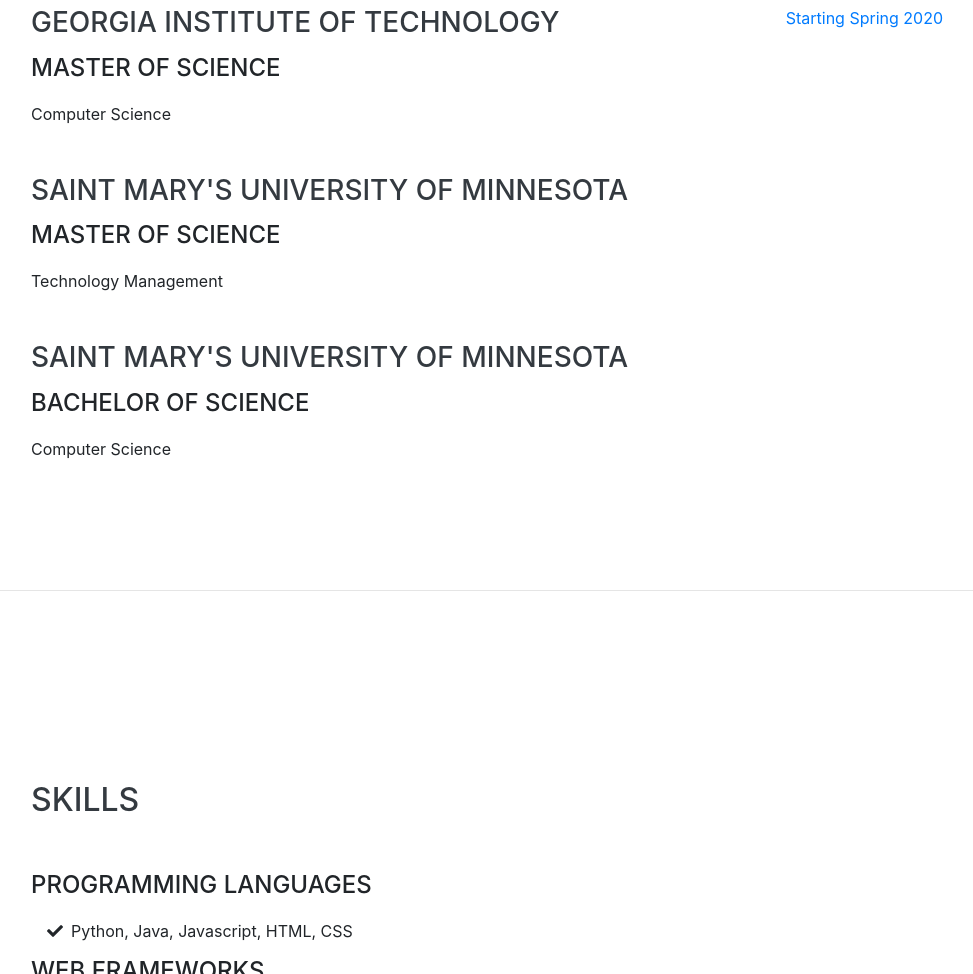
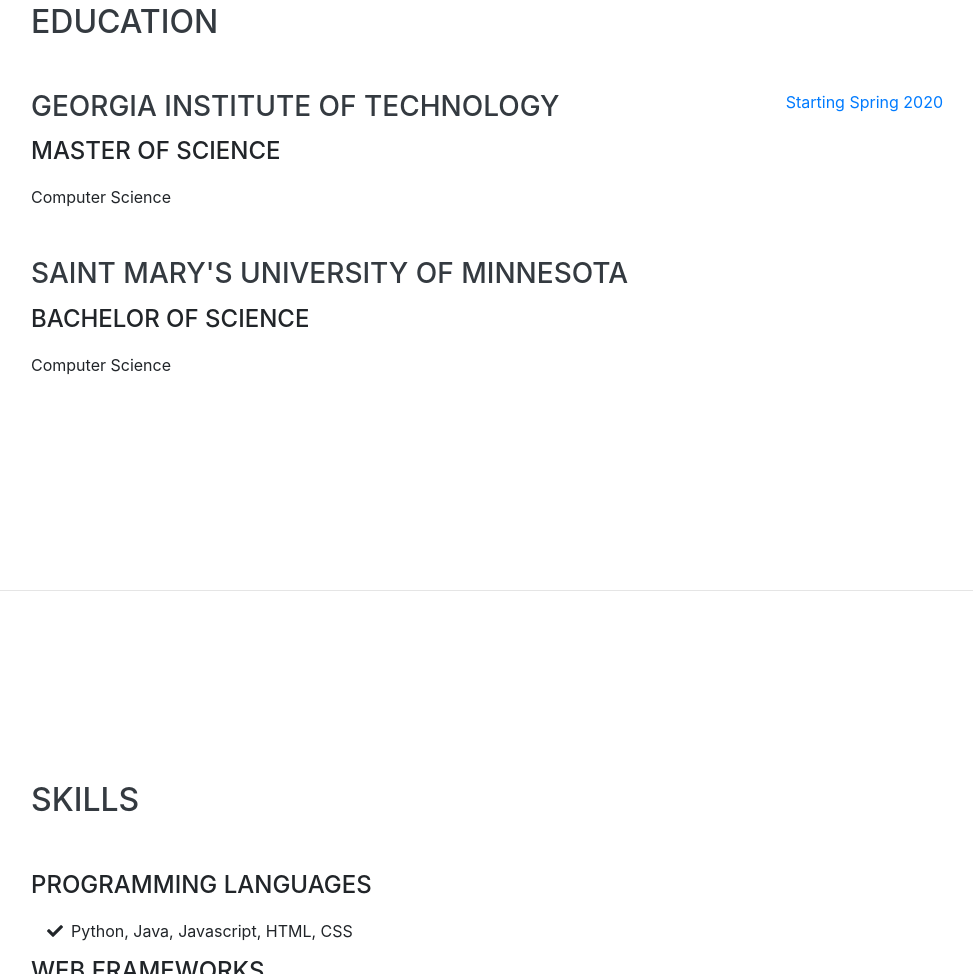
Before and after one commit to kateplawiak/kateplawiak.guthub.io, a website with bundled scripts: page index.html in a window 1280 px wide. Shown: the part 2423-3397 px from the top of the page, without its empty margins (289-1262 px from the left). Built offline with nearby package versions, Linux system fonts and the light colour scheme; a web font is replaced by a local one.

Commit message:
edu edits

```diff
--- a/index.html
+++ b/index.html
@@ -175,14 +175,14 @@
           </div>
         </div>
 
-        <div class="resume-item d-flex flex-column flex-md-row justify-content-between mb-5">
+        <!--<div class="resume-item d-flex flex-column flex-md-row justify-content-between mb-5">
           <div class="resume-content">
             <h3 class="mb-0">Saint Mary's University of Minnesota</h3>
             <div class="subheading mb-3">Master of Science</div>
             <div>Technology Management</div>
           </div>
         </div>
-
+-->
         <div class="resume-item d-flex flex-column flex-md-row justify-content-between">
           <div class="resume-content">
             <h3 class="mb-0">Saint Mary's University of Minnesota</h3>
```
